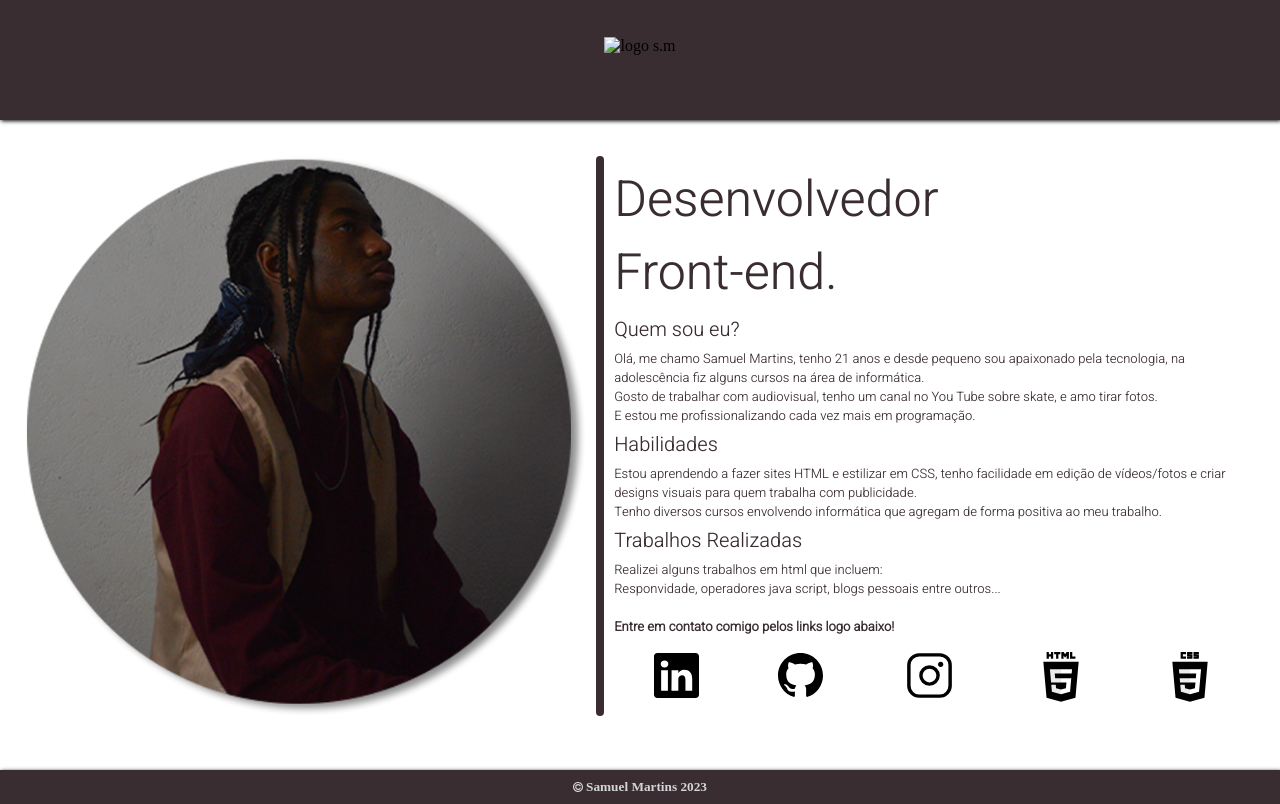
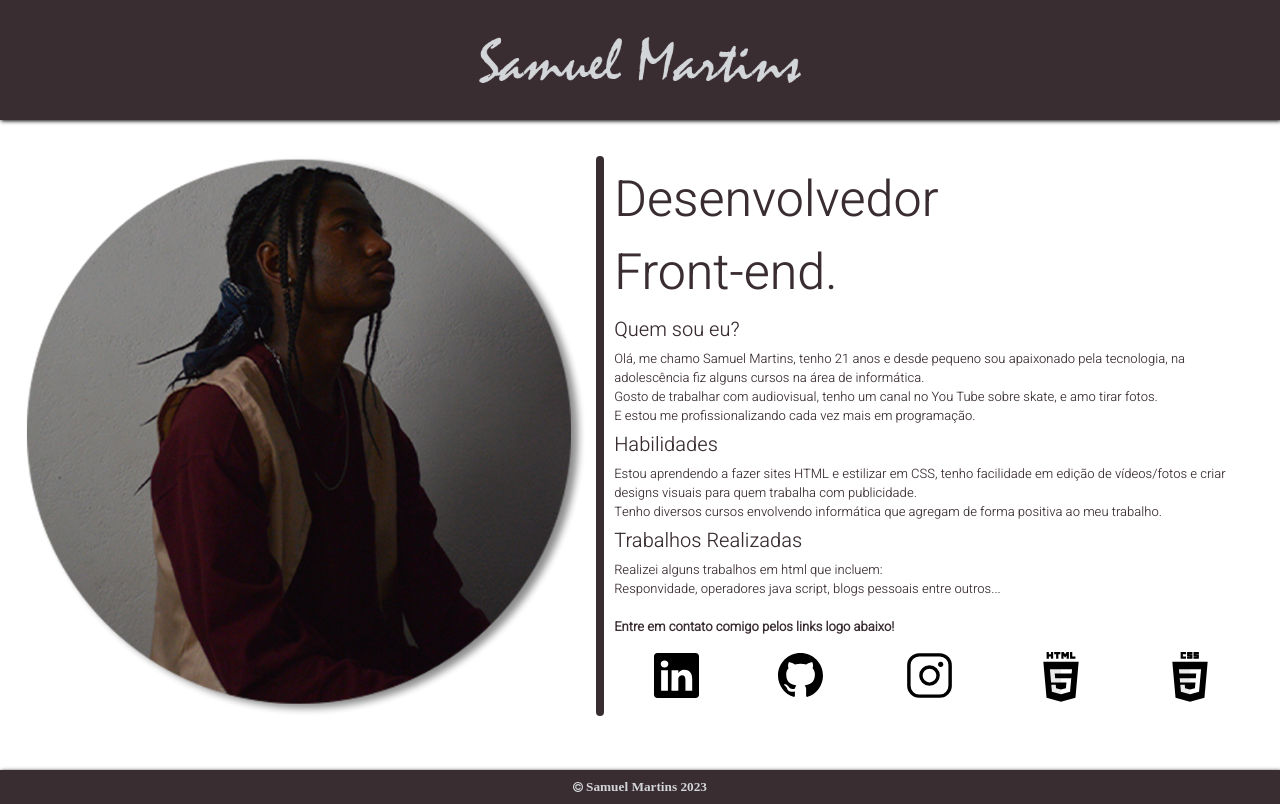
Before and after one commit to Samue1-Martins/meu_primeiro_portifolio, a plain HTML site: page index.html in a window 1280 px wide. Drawn offline with Linux system fonts and the light colour scheme; a web font is replaced by a local one.

Commit message:
Update index.html

```diff
--- a/index.html
+++ b/index.html
@@ -10,7 +10,7 @@
 
 <body>
     <header class="cabecalho" id="cabeca">
-        <img class="cabecalho_imagem" src="imagens../samuelmartins.png" alt="logo s.m">
+        <img class="cabecalho_imagem" src="imagens/samuelmartins.png" alt="logo s.m">
     </header>
 
     <main class="conteudo">
```
